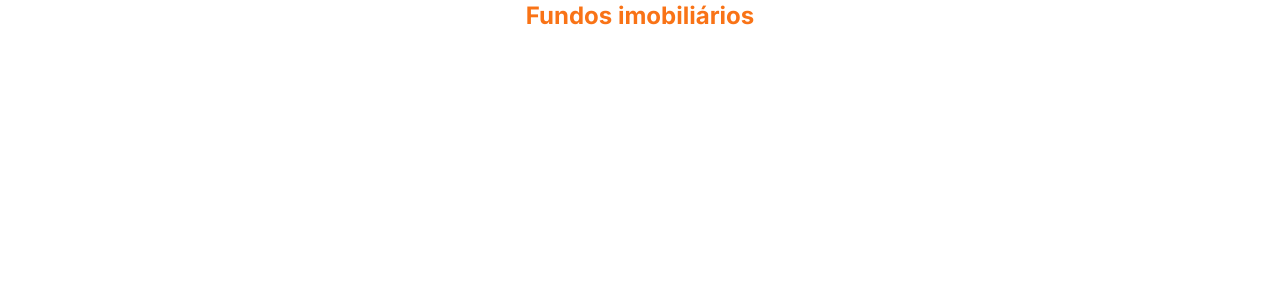
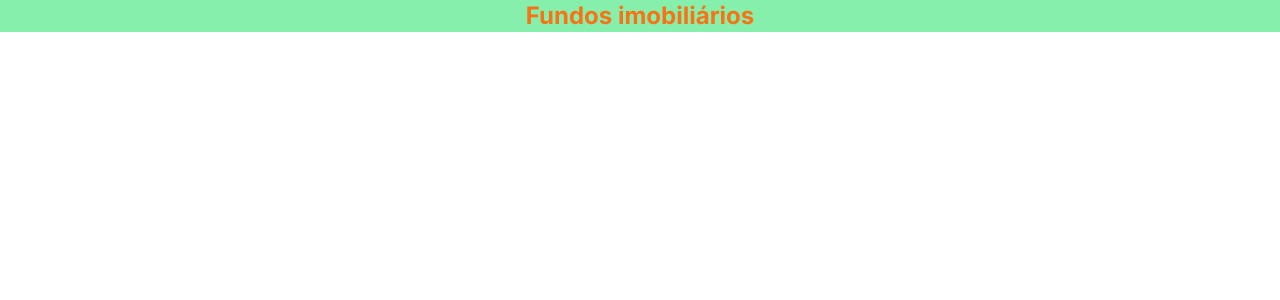
Before and after one commit to mateushilariodias/Fundos-imobiliarios, a Next.js app: page / in a window 1280 px wide. Shown: the top 300 px of the page. Built offline with nearby package versions, Linux system fonts and the light colour scheme.

Commit message:
change readme

```diff
--- a/app/page.tsx
+++ b/app/page.tsx
@@ -3,7 +3,8 @@ import Image from 'next/image'
 export default function Home() {
   return (
    <>
-    <h1 className='font-bold text-orange-500 text-center text-2xl'>Fundos imobiliários</h1>
+    <h1 className='font-bold text-orange-500 text-center text-2xl bg-green-300'>Fundos imobiliários</h1>
+
    </>
   )
 }
```
Also changed, not shown: 1 other file (tests, documents, lock files or other folders).
